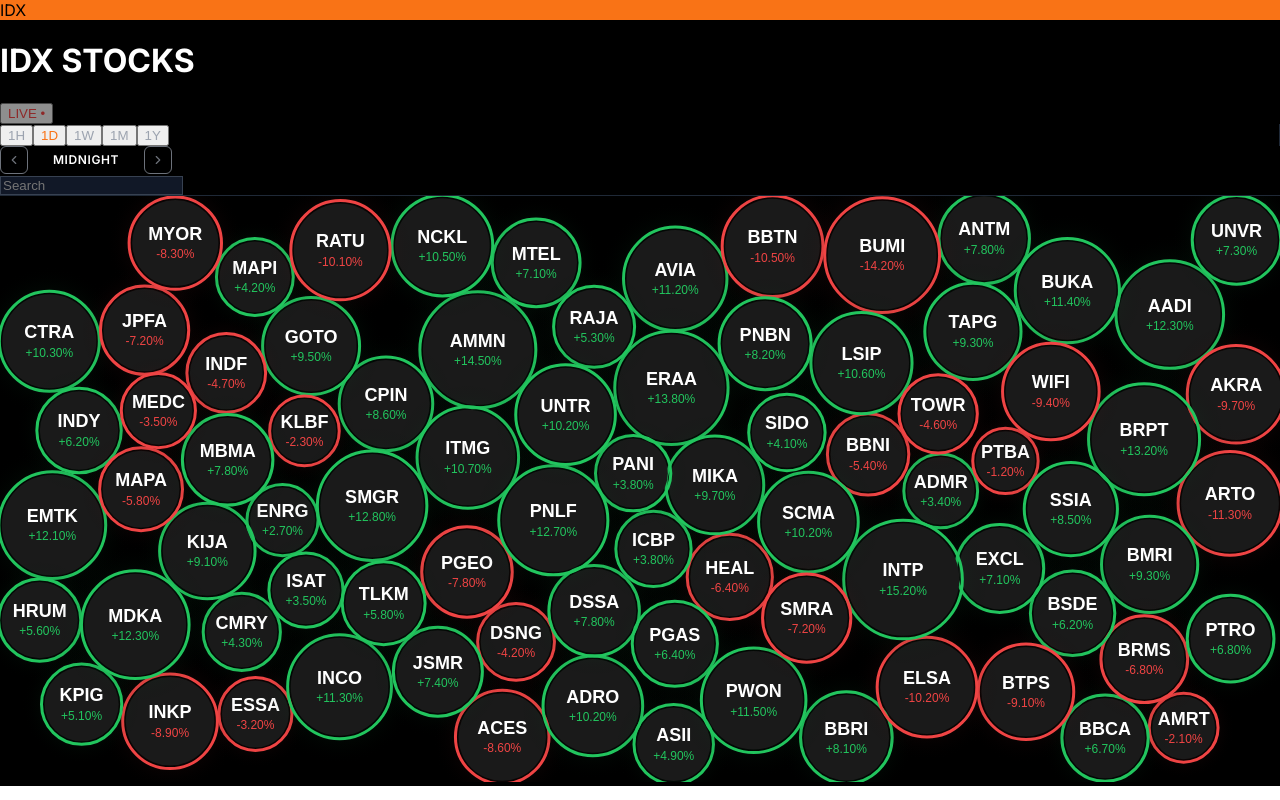
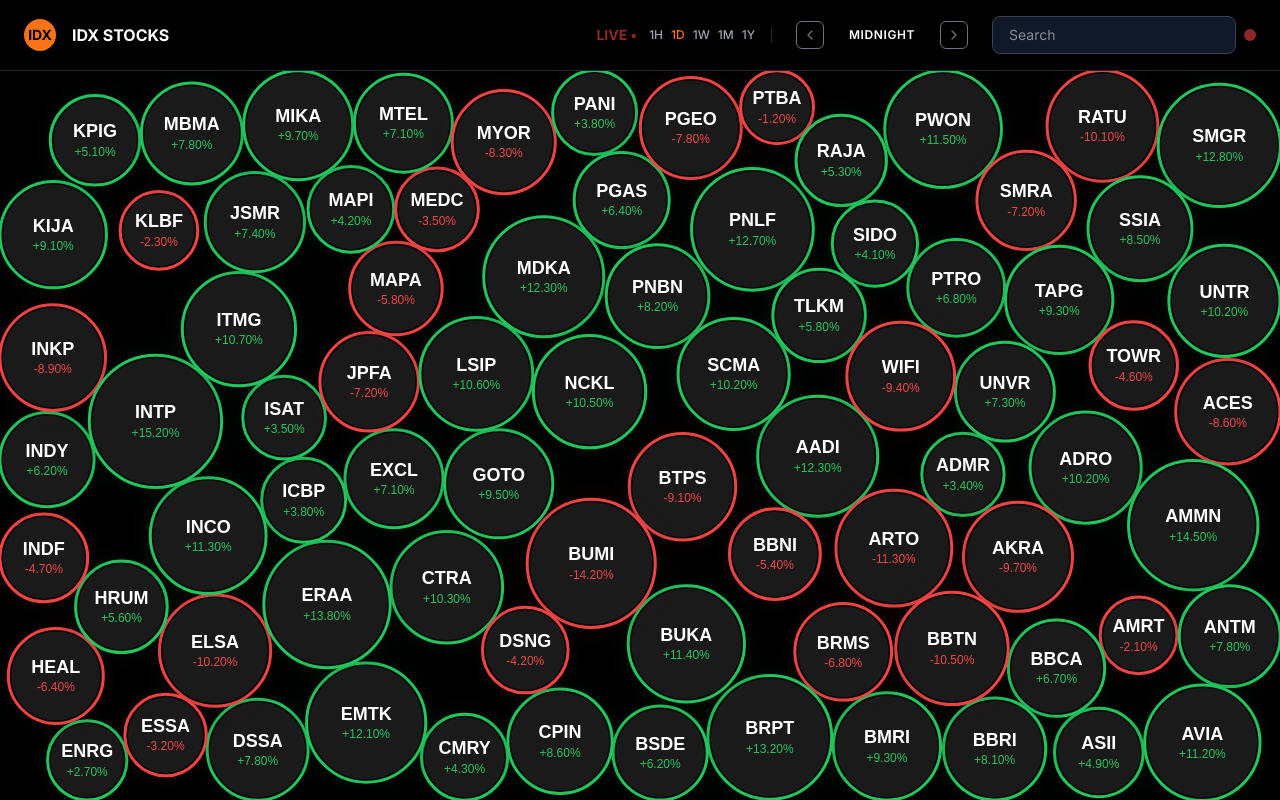
Before and after one commit to nvn01/bubbles-idx, a Next.js app: page / in a window 1280 px wide. Built offline with nearby package versions, Linux system fonts and the light colour scheme.

Commit message:
fix: configure Tailwind CSS v4 for T3 stack
- Installed @tailwindcss/postcss for Tailwind v4 compatibility
- Created tailwind.config.ts with content paths
- Updated postcss.config.mjs to use @tailwindcss/postcss
- Updated globals.css with @import 'tailwindcss' syntax

```diff
--- a/package.json
+++ b/package.json
@@ -27,9 +27,13 @@
     "zod": "^3.24.2"
   },
   "devDependencies": {
+    "@tailwindcss/postcss": "^4.1.18",
     "@types/node": "^20.14.10",
     "@types/react": "^19.0.0",
     "@types/react-dom": "^19.0.0",
+    "autoprefixer": "^10.4.23",
+    "postcss": "^8.5.6",
+    "tailwindcss": "^4.1.18",
     "tsx": "^4.21.0",
     "typescript": "^5.8.2"
   },
--- /dev/null
+++ b/postcss.config.mjs
@@ -0,0 +1,5 @@
+export default {
+    plugins: {
+        "@tailwindcss/postcss": {},
+    },
+};
--- a/src/components/BubbleCanvas.tsx
+++ b/src/components/BubbleCanvas.tsx
@@ -20,6 +20,10 @@ export function BubbleCanvas({
         const canvas = canvasRef.current
         const container = containerRef.current
         if (!canvas || !container) return
+
+        // IMPORTANT: Set canvas dimensions BEFORE creating physics engine
+        canvas.width = container.clientWidth
+        canvas.height = container.clientHeight
 
         // Initialize physics engine only once
         if (!physicsRef.current) {
--- a/src/styles/globals.css
+++ b/src/styles/globals.css
@@ -1,3 +1,5 @@
+@import "tailwindcss";
+
 /* IDX Stocks Theme System - Global Styles */
 
 html,
--- /dev/null
+++ b/tailwind.config.ts
@@ -0,0 +1,9 @@
+import type { Config } from "tailwindcss";
+
+export default {
+    content: ["./src/**/*.{js,ts,jsx,tsx,mdx}"],
+    theme: {
+        extend: {},
+    },
+    plugins: [],
+} satisfies Config;
```
Also changed, not shown: 1 other file (tests, documents, lock files or other folders).
